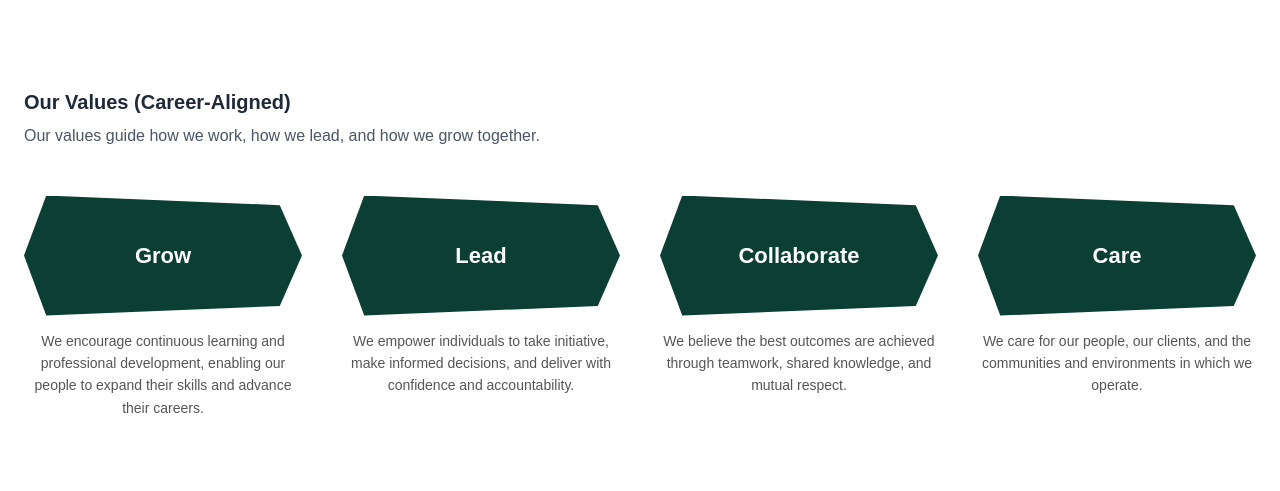
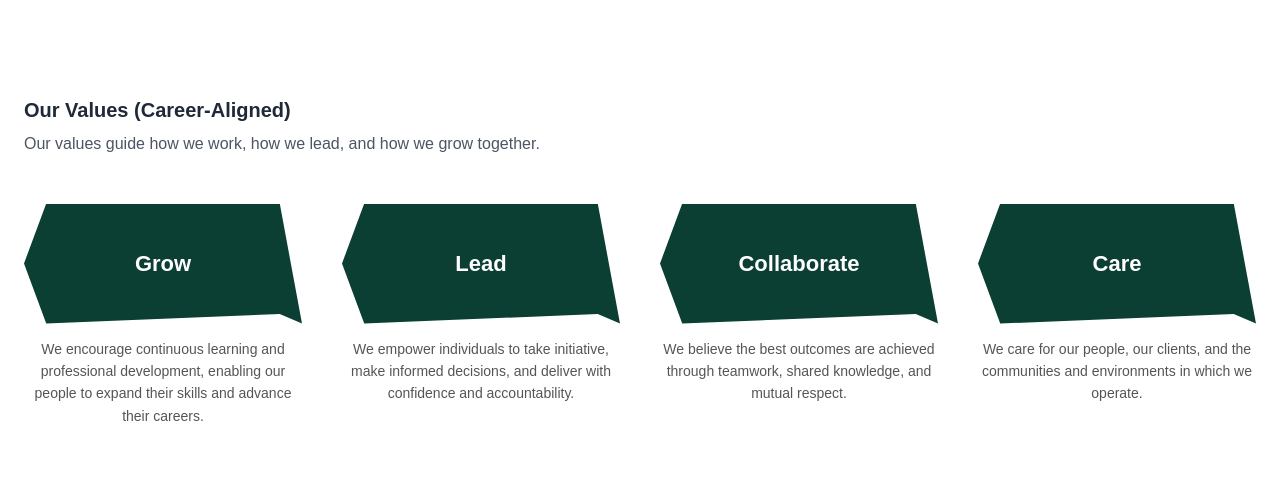
Before and after one commit to abhinavdeveloperiz/LB, a Flask app: page /careers in a window 1280 px wide. Shown: the part 1254-1745 px from the top of the page. Before the commit the page ends 1667 px from the top, so only its background shows below. Run offline with Flask 3, Linux system fonts and the light colour scheme; some libraries are stand-ins or nearby versions.

Commit message:
commit carrer page

```diff
--- a/templates/careers.html
+++ b/templates/careers.html
@@ -68,6 +68,9 @@
 
         <button onclick="openWarning()" class="text-blue-700 font-semibold hover:text-green-600 text-sm">
           <i class="fa-solid fa-triangle-exclamation text-4xl text-red-600 animate-pulse"></i>
+          <span class="text-base font-semibold text-gray-700 ">
+            <p>ALERT</p>
+          </span>
         </button>
       </div>
 
@@ -124,7 +127,13 @@
       <!-- Warning -->
       <div class="pt-4 border-t">
         <button onclick="openWarning()" class="flex items-center gap-2 text-blue-700 font-semibold">
+
           <i class="fa-solid fa-triangle-exclamation text-4xl text-red-600 animate-pulse"></i>
+
+          <span class="text-base font-semibold text-gray-700">
+            ALERT
+          </span>
+
         </button>
       </div>
 
@@ -663,8 +672,8 @@
 
       /* 👇 Shape */
       clip-path: polygon(8% 0%,
-          92% 8%,
-          100% 50%,
+          92% 0%,
+          100% 100%,
           92% 92%,
           8% 100%,
           0% 50%);
@@ -676,6 +685,7 @@
       font-weight: 600;
       z-index: 2;
       transition: .3s;
+
     }
 
     /* HOVER TEXT */
```
